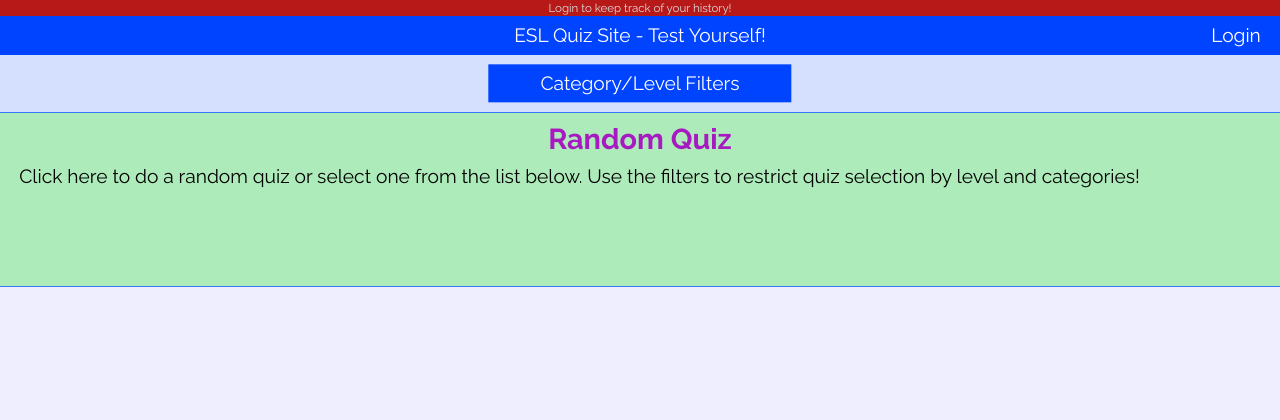
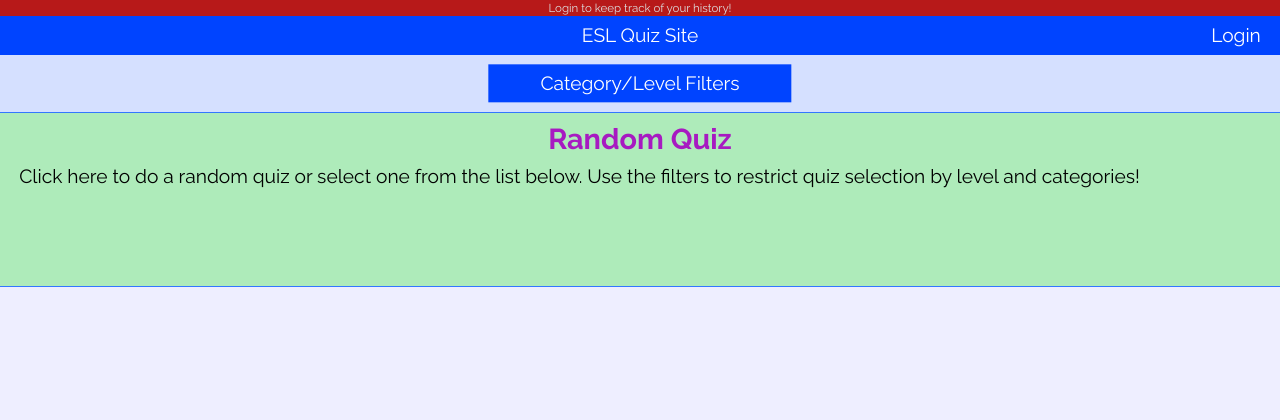
Before and after one commit to sylprimeau/esl-quiz-site, a PHP site: page /index.php in a window 1280 px wide. Shown: the top 420 px of the page. Run offline with PHP 8.4, Linux system fonts and the light colour scheme; data that the repository does not hold is empty; a stand-in replaces the project's code that opens the database connection; some libraries are stand-ins or nearby versions.

Commit message:
Changed header title back.

```diff
--- a/header.php
+++ b/header.php
@@ -43,7 +43,7 @@
 						<div class="lines"></div>
 					</div>
 					<div class="site-logo">
-						<a href="index.php">ESL Quiz Site - Test Yourself!</a>
+						<a href="index.php">ESL Quiz Site</a>
 					</div>
 					<?php if (isset($_SESSION['username'])): ?>
 						<div class="login-btn">
```
